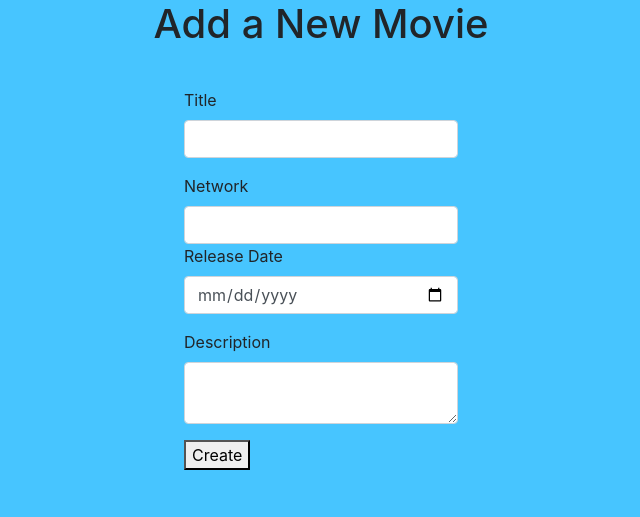
After one commit to paulsmalze/soloProject, a Django app: page /new in a window 1280 px wide. The commit adds this page. Shown: the top 517 px of the page, without its empty margins (319-959 px from the left). Run offline with Django 3.2, Linux system fonts and the light colour scheme.

Commit message:
added more templates

```diff
--- a/soloProjectApp/static/css/styles.css
+++ b/soloProjectApp/static/css/styles.css
@@ -1,5 +1,5 @@
 body{
-    background-color: tomato
+    background-color: rgb(71, 197, 255)
 }
 
 .main{
@@ -9,9 +9,16 @@ body{
     align-items: center;
     padding: 2rem;
 }
-.messages{
+.wrapper{
+    padding: 2rem;
+    text-align: center;
+}
+/* .messages{
     align-items: center;
-}
+} */
 header{
     text-align: center;
 }
+footer{
+    text-align: center;
+}
--- /dev/null
+++ b/soloProjectApp/templates/newMovie.html
@@ -0,0 +1,46 @@
+<!DOCTYPE html>
+<html lang="en">
+<head>
+    <meta charset="UTF-8">
+    <meta name="viewport" content="width=device-width, initial-scale=1.0">
+    <link rel="stylesheet" href="https://cdn.jsdelivr.net/npm/bootstrap@4.6.0/dist/css/bootstrap.min.css" integrity="sha384-B0vP5xmATw1+K9KRQjQERJvTumQW0nPEzvF6L/Z6nronJ3oUOFUFpCjEUQouq2+l" crossorigin="anonymous">
+    <title>New Movie</title>
+    {% load static %}
+    <link rel="stylesheet" href="{% static 'css/styles.css'%}">
+
+</head>
+<body>
+    <header>
+        <h1>Add a New Movie</h1>
+    </header>
+    {% if messages %}
+<ul class="messages">
+    {% for message in messages %}
+        <li>{{ message }}</li>
+    {% endfor %}
+</ul>
+{% endif %}
+    <div class="main">
+        <form action="/create" method="POST">
+            {% csrf_token %}
+            <div class= "form-group">
+                <label for="title">Title</label>
+                <input type="text" name="title" id="title" class="form-control" required>
+            </div>
+            <div class= "form-group">
+                <label for="network">Network</label>
+                <input type="text" name="network" id="network" class="form-control" required>
+            <div class= "form-group">
+                <label for="release_date">Release Date</label>
+                <input type="date" name="release_date" id="release_date" class="form-control" required>
+            </div>
+            <div class= "form-group">
+                <label for="description">Description</label>
+                <textarea type="text" name="description" id="description" class="form-control" required></textarea>
+            </div>
+            <button>Create</button>
+        </form>
+    </div>
+
+</body>
+</html>
--- a/soloProjectApp/urls.py
+++ b/soloProjectApp/urls.py
@@ -6,12 +6,12 @@ urlpatterns = [
     path('login', views.login),
     path('register', views.register),
     path('dashboard',views.dashboard),
-    path('logout',views.logout)
-#     path('create',views.create),
-#     path('new', views.new),
-#     path('<int:movie_id>/edit',views.edit),
-#     path('<int:movie_id>/update',views.update),
-#     path('<int:movie_id>',views.movie),
-#     path('<int:movie_id>/delete',views.delete),
+    path('logout',views.logout),
+    path('create',views.create),
+    path('new', views.new),
+    path('<int:movie_id>/edit',views.edit),
+    path('dashboard/<int:movie_id>/update',views.update),
+    path('dashboard/<int:movie_id>',views.movie),
+    path('dashboard/<int:movie_id>/delete',views.delete),
 
 ]
--- a/soloProjectApp/views.py
+++ b/soloProjectApp/views.py
@@ -42,6 +42,7 @@ def dashboard(request):
     user = User.objects.get(id=request.session['user_id'])
     context = {
         'user': user,
+        'movies': Movie.objects.all()
     }
     return render(request,'dashboard.html',context)
 
@@ -51,4 +52,55 @@ def logout(request):
 
 
 def new(request):
-    return render(request,'new.html')
+    return render(request,'newMovie.html')
+
+def create(request):
+    #run for errors before creating a show
+    errors = Movie.objects.basic_validator(request.POST)
+    if len(errors) > 0:
+        for key, value in errors.items():
+            messages.error(request,value)
+        return redirect('/new')
+    #create a movie
+    Movie.objects.create(
+        title = request.POST['title'],
+        network = request.POST['network'],
+        release_date = request.POST['release_date'],
+        description = request.POST['description']
+    )
+    return redirect('/dashboard')
+
+def edit(request, movie_id):
+    one_movie = Movie.objects.get(id=movie_id)
+    context = {
+        'movie': one_movie
+    }
+    return render(request, 'editMovie.html',context)
+
+def update(request, show_id):
+    errors = Movie.objects.basic_validator(request.POST)
+    if len(errors) > 0:
+        for key, value in errors.items():
+            messages.error(request,value)
+        return redirect(f'/{movie_id}/edit')
+    # updates show
+    to_update = Movie.objects.get(id=movie_id)
+    # updates each field
+    to_update.title = request.POST['title'],
+    to_update.release_date = request.POST['release_date'],
+    to_update.network = request.POST['network'],
+    to_update.description = request.POST['description'],
+    to_update.save()
+    return redirect('/dashboard')
+
+def movie(request, movie_id):
+    one_movie = Movie.objects.get(id=movie_id)
+    context = {
+        'movie': one_movie
+    }
+    return render(request, 'movie.html',context)
+
+def delete(request, movie_id):
+    to_delete = Movie.objects.get(id=movie_id)
+    to_delete.delete()
+    return redirect('/dashboard')
```
Also changed, not shown: soloProjectApp/models.py (+14 -0 lines), soloProjectApp/templates/dashboard.html (+6 -5 lines), soloProjectApp/templates/edit.html (deleted, +0 -20 lines), soloProjectApp/templates/editMovie.html (added, +46 -0 lines), soloProjectApp/templates/movie.html (+11 -3 lines), soloProjectApp/templates/new.html (deleted, +0 -17 lines), db.sqlite3.
